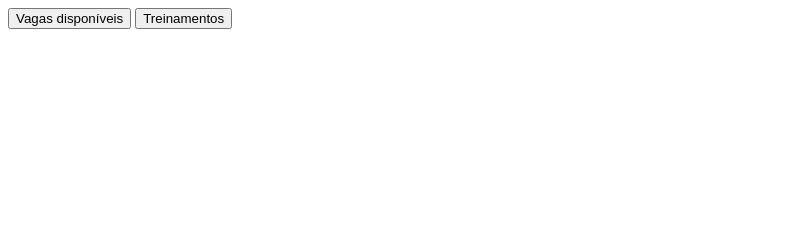
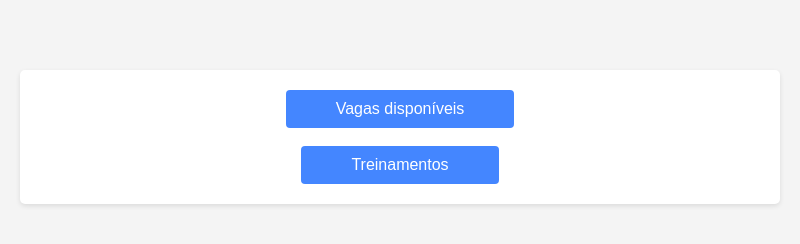
Before and after one commit to TiagoRodriguesMattar/RepFinalProjXastre, an Electron app: page frontend/NiveisDePermissao/Aluno.html in a window 800 px wide. Drawn offline with Linux system fonts and the light colour scheme.

Commit message:
css aluno
css página principal do aluno

```diff
--- a/frontend/NiveisDePermissao/Aluno.html
+++ b/frontend/NiveisDePermissao/Aluno.html
@@ -4,12 +4,15 @@
     <meta charset="UTF-8">
     <meta http-equiv="X-UA-Compatible" content="IE=edge">
     <meta name="viewport" content="width=device-width, initial-scale=1.0">
+    <link rel="stylesheet" href="../css/aluno.css">
     <title>Home inicial Alunos</title>
 </head>
 
 <body>
-    <button id="show_vagas">Vagas disponíveis</button>
-    <button id="show_treinamentos">Treinamentos</button>
+    <div>
+        <button id="show_vagas">Vagas disponíveis</button><br><br>
+        <button id="show_treinamentos">Treinamentos</button>
+    </div>
 </body>
 
 <script src="../src/permissoes/aluno_perm.js"></script>
--- /dev/null
+++ b/frontend/css/aluno.css
@@ -0,0 +1,50 @@
+* {
+    box-sizing: border-box;
+    margin: 0;
+    padding: 0;
+}
+
+
+body {
+    font-family: Arial, sans-serif;
+    background-color: #f4f4f4;
+    margin: 0;
+    padding: 20px;
+}
+
+h2{
+    background-color: #fff;
+    border-radius: 5px;
+    padding: 20px;
+    margin-bottom: 20px;
+    box-shadow: 0 2px 5px rgba(0, 0, 0, 0.1);
+    text-align: center;
+    max-width: 1000px;
+    margin: 50px auto;
+}
+
+div {
+    background-color: #fff;
+    border-radius: 5px;
+    padding: 20px;
+    margin-bottom: 20px;
+    box-shadow: 0 2px 5px rgba(0, 0, 0, 0.1);
+    text-align: center;
+    max-width: 1000px;
+    margin: 50px auto;
+
+}
+
+button {
+    padding: 10px 50px;
+    background-color: #4486ff;
+    color: #fff;
+    border: none;
+    border-radius: 4px;
+    font-size: 16px;
+    cursor: pointer;
+}
+
+button:hover {
+    background-color: #518dfd;
+}
```
